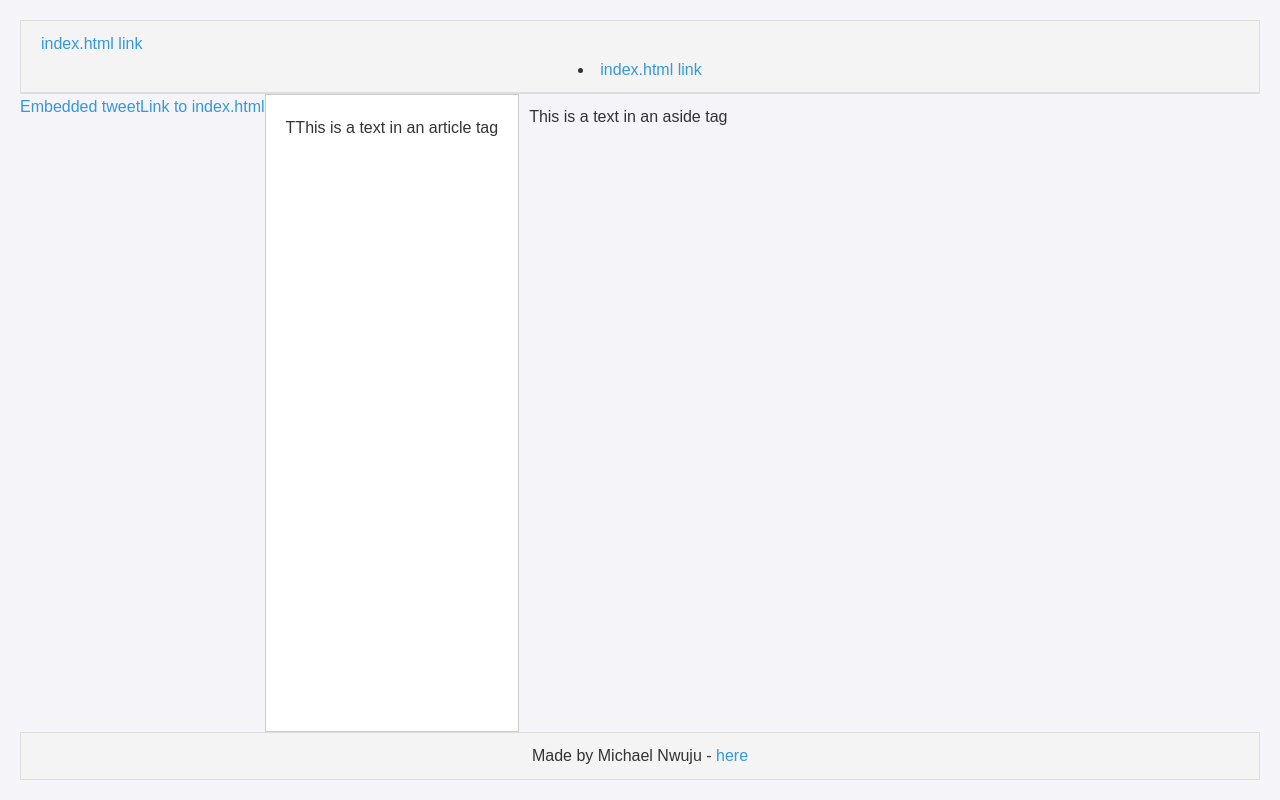
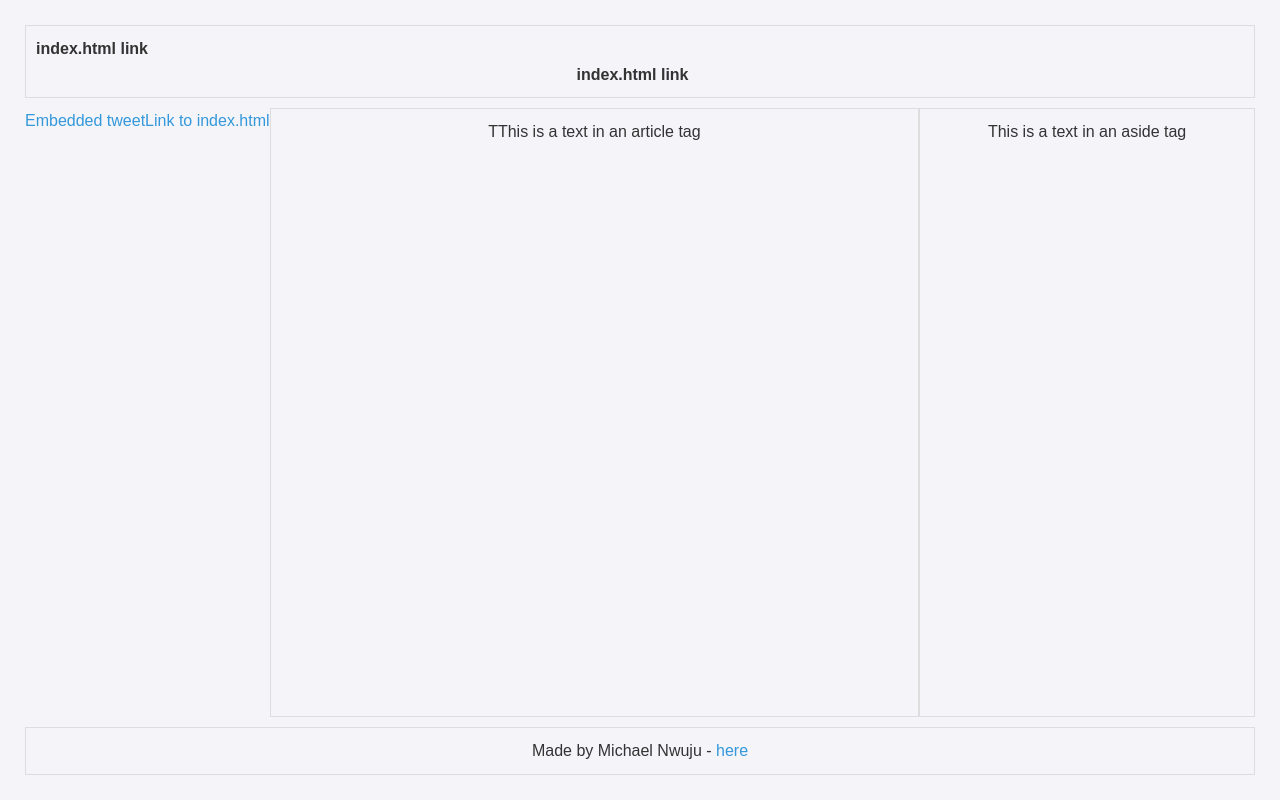
Before and after one commit to codestantceasar/alu-web-development, a plain HTML site: page css_basic/tweets.html in a window 1280 px wide. Drawn offline with Linux system fonts and the light colour scheme.

Commit message:
Update styles.css

```diff
--- a/css_basic/styles.css
+++ b/css_basic/styles.css
@@ -1,81 +1,74 @@
-/* Apply Flexbox to the body */
+* {
+    margin: 0;
+    padding: 0;
+    box-sizing: border-box;
+}
+
 body {
     display: flex;
-    flex-direction: column; /* Stack <header>, <main>, and <footer> vertically */
-    margin: 0; /* Remove default margins for a cleaner layout */
-    height: 100vh; /* Ensure the body takes the full viewport height */
+    flex-direction: column;
+    height: 100vh;
 }
 
-  /* Apply Flexbox to the main container */
 main {
     display: flex;
-    flex-direction: row; /* Position <article> and <aside> side-by-side */
-    flex: auto; /* Allow <main> to grow automatically */
+    flex-direction: row;
+    flex: 1;
 }
 
-  /* Style the article and aside sections */
- /* Article Styling */
 article {
-    background-color: #ffffff; /* White background */
-    border: 1px solid #ccc; /* Light border */
-    padding: 20px;
-    font-family: 'Arial', sans-serif;
-    color: #333;
-  }
-
-  article h1 {
-    color: #2c3e50; /* Dark blue */
-  }
-
-  article p {
-    line-height: 1.6; /* Better readability */
+    flex: 2;
+    overflow-y: auto;
+    padding: 10px;
+    text-align: center;
+    border: 1px solid #ddd;
 }
 
 aside {
-    flex: 1; /* Take up 1/3 of the width */
-    overflow-y: auto; /* Enable vertical scrolling */
+    flex: 1;
+    overflow-y: auto;
     padding: 10px;
+    text-align: center;
+    border: 1px solid #ddd;
 }
 
-  /* Style the header and footer */
-  header, footer {
+header,
+footer {
+    flex: none;
     padding: 10px;
     text-align: center;
-    background-color: #f4f4f4; /* Optional: Add background color for clarity */
-    border: 1px solid #ddd; /* Optional: Add border for clarity */
-  }
-  /* Logo Styling */
-.logo {
-    font-size: 2rem; /* Makes the logo bigger */
-    margin-right: 1rem; /* Adds spacing between the logo and other items */
-    color: #3498db; /* Changes the logo color */
+    border: 1px solid #ddd;
 }
 
-  /* Header Styling */
-  header {
-    background-color: #f4f4f4; /* Light gray background */
-    padding: 10px 20px;
-    border-bottom: 2px solid #ddd; /* Subtle border */
+body > * {
+    margin: 5px;
+}
+
+code {
+    padding: 2px 4px;
+    border-radius: 8px;
+    background: #f9f2f4;
+    color: #c7254e;
+}
+
+.logo {
+    font-size: 2rem;
+    margin-right: 10px;
 }
 
 header ul {
     display: flex;
+    justify-content: left;
     align-items: center;
-    list-style-type: none;
-    margin: 0;
-    padding: 0;
 }
 
-  header ul li {
+header li {
+    list-style: none;
     margin-right: 15px;
 }
 
-  header ul li a {
+header a {
     text-decoration: none;
-    color: #333; /* Text color */
+    color: inherit;
     font-weight: bold;
 }
-
-  header ul li a:hover {
-    color: #007bff; /* Hover effect */
-  }
```
Lines whose indentation alone changed are shown as unchanged.
